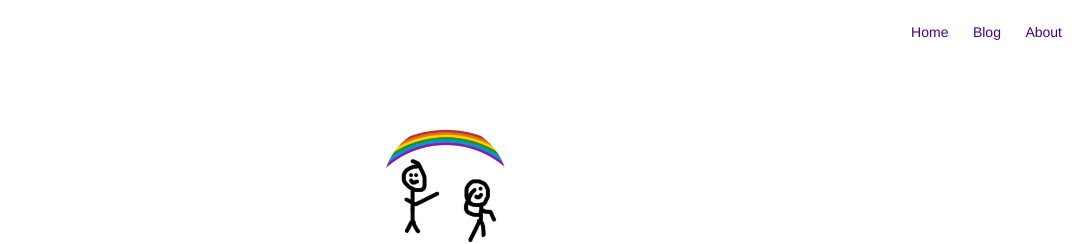
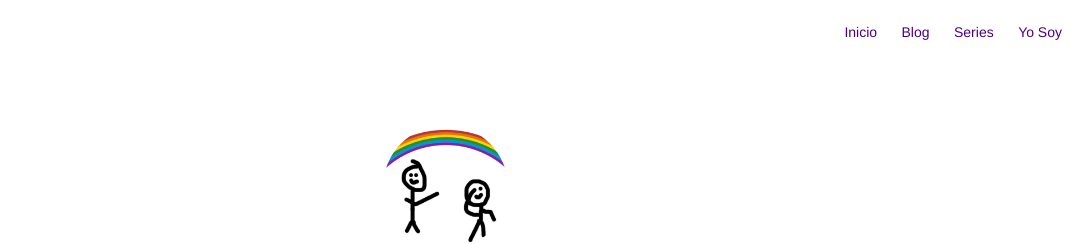
Before and after one commit to EuriNaiz/EuriWeb, a Jekyll site: the page built from series.html, in a window 1280 px wide. Shown: the top 244 px of the page, without its empty margins (195-1280 px from the left). Built offline with Jekyll 4.4.1, drawn with Linux system fonts in a browser that asks for light colours; emoji names are drawn with the system emoji font.

```diff
--- a/_includes/nav.html
+++ b/_includes/nav.html
@@ -2,7 +2,7 @@
     <ul class="list">
         {% if page.title != "Home" %}
             <li class="item">
-                <a class="link" href="{{ site.url }}/">Home</a>
+                <a class="link" href="{{ site.url }}/">Inicio</a>
             </li>
         {% endif %}
 
@@ -15,9 +15,9 @@
         {% endif %}
 
         {% if site.projects == true %}
-            {% if page.title != "Projects" %}
+            {% if page.title != "projects" %}
                 <li class="item">
-                    <a class="link" href="{{ site.url }}/projects">Projects</a>
+                    <a class="link" href="{{ site.url }}/series">Series</a>
                 </li>
             {% endif %}
         {% endif %}
@@ -25,7 +25,7 @@
         {% if site.about == true %}
             {% if page.title != "About" %}
                 <li class="item">
-                    <a class="link" href="{{ site.url }}/about">About</a>
+                    <a class="link" href="{{ site.url }}/about">Yo Soy</a>
                 </li>
             {% endif %}
         {% endif %}
--- a/_posts/2016-01-23-indigo-jekyll-theme.markdown
+++ b/_posts/2016-01-23-indigo-jekyll-theme.markdown
@@ -5,17 +5,17 @@
 tag: jekyll
 image: https://sergiokopplin.github.io/indigo/assets/images/jekyll-logo-light-solid.png
 headerImage: true
-projects: true
+series: true
 hidden: true # don't count this post in blog pagination
 description: "This is a simple and minimalist template for Jekyll for those who likes to eat noodles."
-category: project
+category: series
 author: johndoe
 externalLink: false
 ---
 
 ![Screenshot](https://raw.githubusercontent.com/sergiokopplin/indigo/gh-pages/assets/screen-shot.png)
 
-Example of project - Indigo Minimalist Jekyll Template - [Demo](https://sergiokopplin.github.io/indigo/). This is a simple and minimalist template for Jekyll for those who likes to eat noodles.
+Example of serie - Indigo Minimalist Jekyll Template - [Demo](https://sergiokopplin.github.io/indigo/). This is a simple and minimalist template for Jekyll for those who likes to eat noodles.
 
 ---
 
--- a/projects.html
+++ b/series.html
@@ -4,7 +4,7 @@
 ---
 <section class="list">
     {% for post in site.posts %}
-        {% if post.projects %}
+        {% if post.series %}
             <div class="item {% if post.star %}star{% endif %}">
                 <a class="url" href="{% if post.externalLink %}{{ post.externalLink }}{% else %}{{ site.url }}{{ post.url }}{% endif %}">
                     <aside><time datetime="{{ post.date | date:"%d-%m-%Y" }}">{{ post.date | date: "%b %d %Y" }}</time></aside>
```
